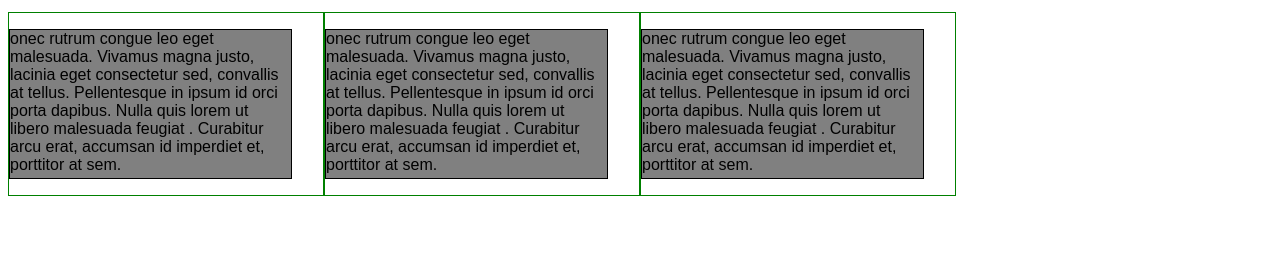
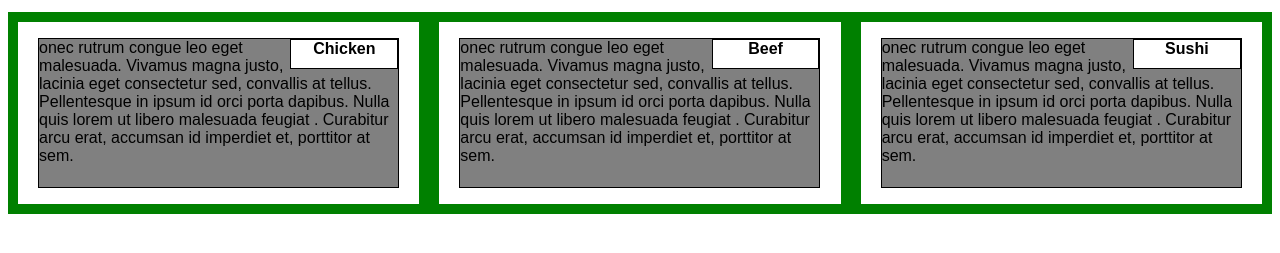
Before and after one commit to Mercury14/coursera-test, a plain HTML site: page mod2_solution/index.html in a window 1280 px wide. Shown: the part 61-314 px from the top of the page. Drawn offline with Linux system fonts and the light colour scheme.

Commit message:
Updates to style sheets

```diff
--- a/mod2_solution/css/style.css
+++ b/mod2_solution/css/style.css
@@ -14,7 +14,19 @@ p{
   background-color: gray;
   width: 90%;
   height: 150px;
+  margin-right: auto;
+  margin-left: auto;
   color: black;
+}
+span {
+  border: 1px solid #000000;
+  width: 30%;
+  background-color: #FFFFFF;
+  text-align: center;
+  height: 30px;
+  float: right;
+  font-weight: bold;
+
 }
 
 .row{
@@ -26,7 +38,7 @@ p{
 @media (min-width: 1200px) {
   .col-lg-1, .col-lg-2, .col-lg-3, .col-lg-4, .col-lg-5, .col-lg-6, .col-lg-7, .col-lg-8, .col-lg-9, .col-lg-10, .col-lg-11, .col-lg-12 {
     float: left;
-    border: 1px solid green;
+    border: 10px solid green;
   }
   .col-lg-1 {
     width: 8.33%;
--- a/mod2_solution/index.html
+++ b/mod2_solution/index.html
@@ -9,11 +9,11 @@
   <body>
     <h1>Our Menu</h1>
     <div class="row">
-      <div class="col-lg-3 col-md-3"><p>onec rutrum congue leo eget malesuada. Vivamus magna justo, lacinia eget consectetur sed, convallis at tellus. Pellentesque in ipsum id orci porta dapibus. Nulla quis lorem ut libero malesuada feugiat
+      <div class="col-lg-4 col-md-6"><p><span>Chicken</span>onec rutrum congue leo eget malesuada. Vivamus magna justo, lacinia eget consectetur sed, convallis at tellus. Pellentesque in ipsum id orci porta dapibus. Nulla quis lorem ut libero malesuada feugiat
         . Curabitur arcu erat, accumsan id imperdiet et, porttitor at sem.</p></div>
-      <div class="col-lg-3 col-md-3"><p>onec rutrum congue leo eget malesuada. Vivamus magna justo, lacinia eget consectetur sed, convallis at tellus. Pellentesque in ipsum id orci porta dapibus. Nulla quis lorem ut libero malesuada feugiat
+      <div class="col-lg-4 col-md-6"><p><span>Beef</span>onec rutrum congue leo eget malesuada. Vivamus magna justo, lacinia eget consectetur sed, convallis at tellus. Pellentesque in ipsum id orci porta dapibus. Nulla quis lorem ut libero malesuada feugiat
           . Curabitur arcu erat, accumsan id imperdiet et, porttitor at sem.</p></div>
-      <div class="col-lg-3 col-md-3"><p>onec rutrum congue leo eget malesuada. Vivamus magna justo, lacinia eget consectetur sed, convallis at tellus. Pellentesque in ipsum id orci porta dapibus. Nulla quis lorem ut libero malesuada feugiat
+      <div class="col-lg-4 col-md-6"><p><span>Sushi</span>onec rutrum congue leo eget malesuada. Vivamus magna justo, lacinia eget consectetur sed, convallis at tellus. Pellentesque in ipsum id orci porta dapibus. Nulla quis lorem ut libero malesuada feugiat
             . Curabitur arcu erat, accumsan id imperdiet et, porttitor at sem.</p></div>
     </div>
   </body>
```
